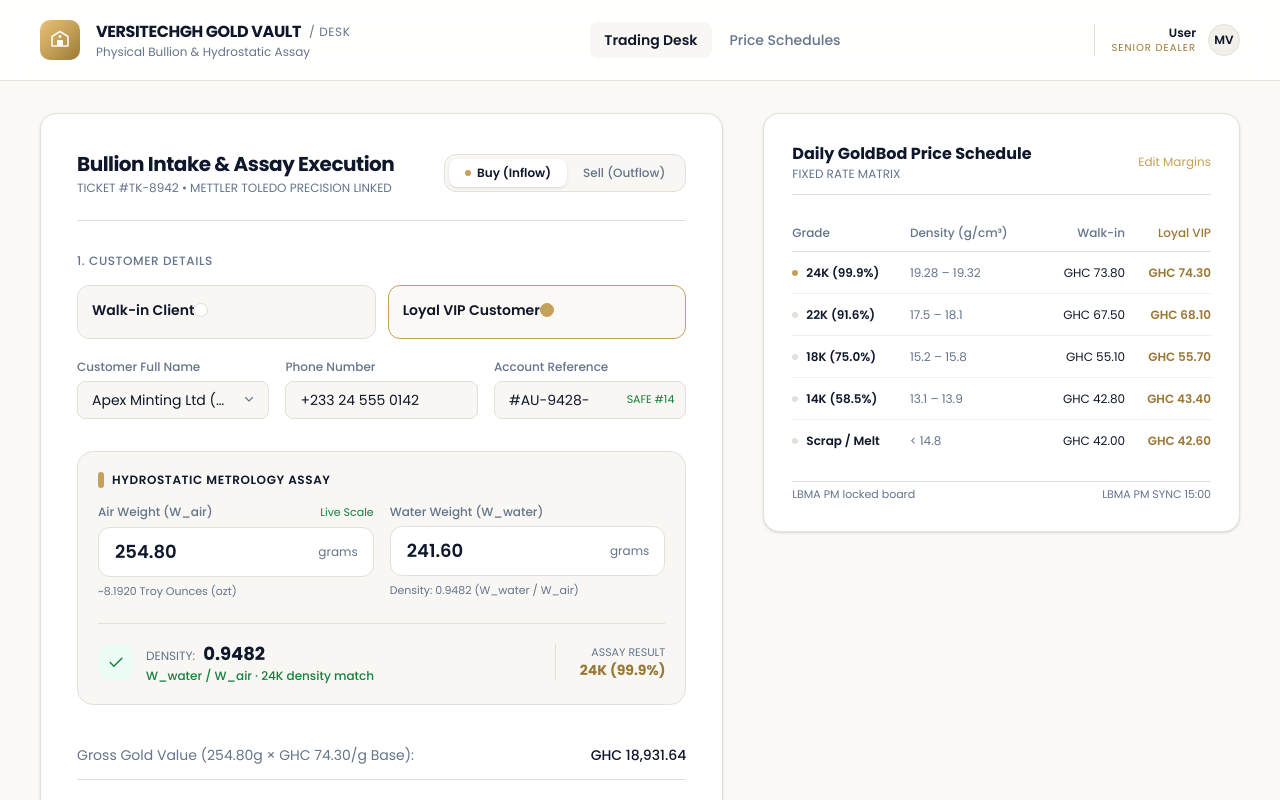
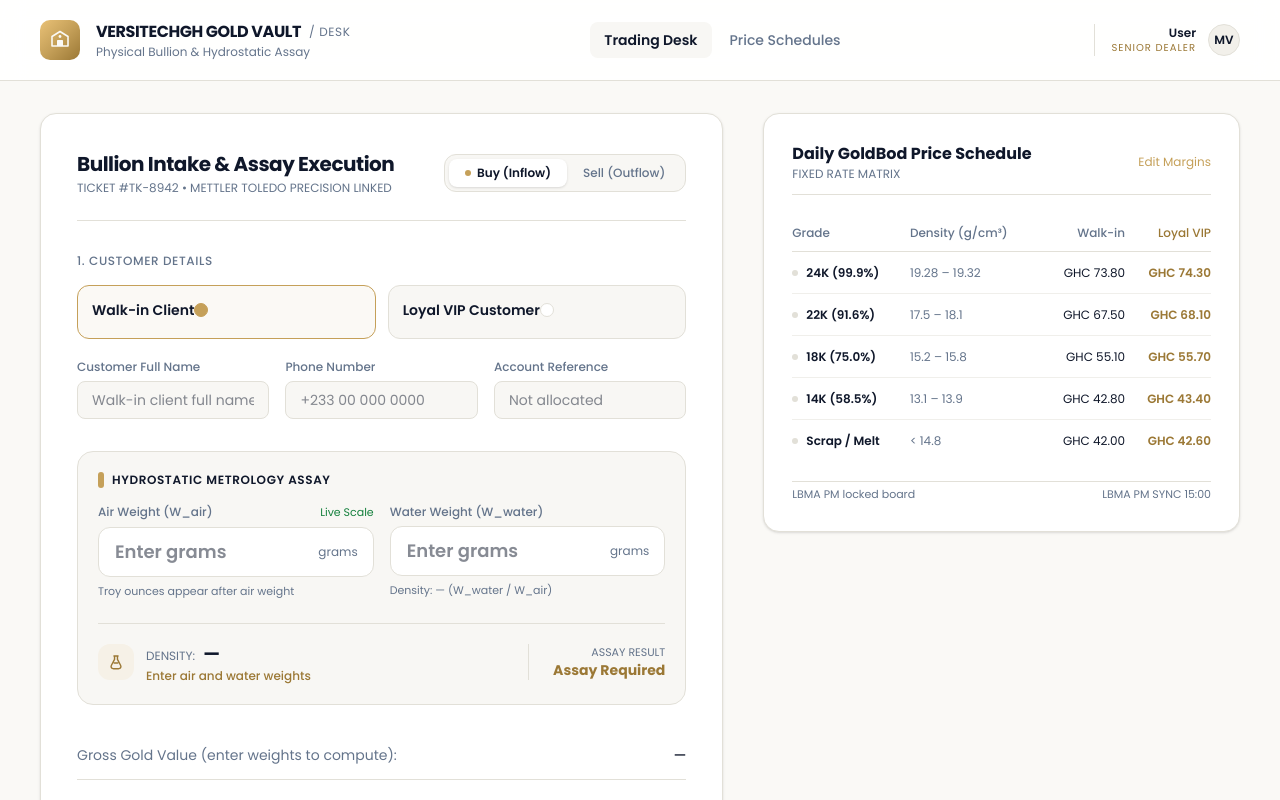
Before and after one commit to alleneben/test-gold-desk, a Next.js app: page / in a window 1280 px wide. Shown: the top 800 px of the page. Built offline with nearby package versions, Linux system fonts and the light colour scheme.

Commit message:
:update name

```diff
--- a/src/components/screens/trading-desk.tsx
+++ b/src/components/screens/trading-desk.tsx
@@ -13,7 +13,7 @@
   type TradeDirection,
 } from "@/lib/assay";
 import { formatDensityRange } from "@/lib/price-schedule";
-import { VIP_ACCOUNTS, findVipAccount, type VipAccount } from "@/lib/counterparties";
+import { findVipAccount, type VipAccount } from "@/lib/counterparties";
 
 type ClientType = "walkin" | "loyal";
 type Disbursement = "sepa" | "cash" | "cheque";
@@ -85,13 +85,13 @@
 export function TradingDesk() {
   const { schedule } = usePriceSchedule();
   const [direction, setDirection] = useState<TradeDirection>("BUY");
-  const [clientType, setClientType] = useState<ClientType>("loyal");
-  const [clientName, setClientName] = useState(VIP_ACCOUNTS[0].name);
-  const [custodyRef, setCustodyRef] = useState(VIP_ACCOUNTS[0].account);
-  const [phone, setPhone] = useState(VIP_ACCOUNTS[0].phone);
-  const [selectedVip, setSelectedVip] = useState<VipAccount | null>(VIP_ACCOUNTS[0]);
-  const [wAir, setWAir] = useState("254.80");
-  const [wWater, setWWater] = useState("241.60");
+  const [clientType, setClientType] = useState<ClientType>("walkin");
+  const [clientName, setClientName] = useState("");
+  const [custodyRef, setCustodyRef] = useState("");
+  const [phone, setPhone] = useState("");
+  const [selectedVip, setSelectedVip] = useState<VipAccount | null>(null);
+  const [wAir, setWAir] = useState("");
+  const [wWater, setWWater] = useState("");
   const [disbursement, setDisbursement] = useState<Disbursement>("sepa");
   const [authorized, setAuthorized] = useState(false);
   const [ledgerFilter, setLedgerFilter] = useState<LedgerFilter>("all");
@@ -133,7 +133,9 @@
 
   function chooseLoyal() {
     setClientType("loyal");
-    applyVip(findVipAccount(clientName) ?? VIP_ACCOUNTS[0]);
+    const vip = findVipAccount(clientName);
+    if (vip) applyVip(vip);
+    else setSelectedVip(null);
   }
 
   function loadSlip(row: (typeof LEDGER)[number]) {
@@ -430,6 +432,7 @@
                     min="0"
                     step="0.01"
                     type="text"
+                    placeholder="Enter grams"
                     value={wAir}
                     onChange={(event) => setWAir(event.target.value)}
                   />
@@ -438,7 +441,7 @@
                   </span>
                 </div>
                 <span className="font-mono text-[11px] text-on-surface-variant">
-                  ~{formatNum(troyOz, 4)} Troy Ounces (ozt)
+                  {air > 0 ? `~${formatNum(troyOz, 4)} Troy Ounces (ozt)` : "Troy ounces appear after air weight"}
                 </span>
               </div>
               <div className="flex flex-col gap-1.5">
@@ -456,6 +459,7 @@
                     min="0"
                     step="0.01"
                     type="text"
+                    placeholder="Enter grams"
                     value={wWater}
                     onChange={(event) => setWWater(event.target.value)}
                   />
@@ -464,7 +468,7 @@
                   </span>
                 </div>
                 <span className="font-mono text-[11px] text-on-surface-variant">
-                  Density: {air > 0 ? formatNum(assay.density, 4) : "—"} (W_water / W_air)
+                  Density: {air > 0 && wWater.trim() !== "" ? formatNum(assay.density, 4) : "—"} (W_water / W_air)
                 </span>
               </div>
             </div>
@@ -479,11 +483,11 @@
                   <div className="flex items-baseline gap-2">
                     <span className="font-mono text-xs text-on-surface-variant uppercase">Density:</span>
                     <span className="font-mono text-lg font-bold text-on-surface">
-                      {air > 0 ? formatNum(assay.density, 4) : "—"}
+                      {air > 0 && wWater.trim() !== "" ? formatNum(assay.density, 4) : "—"}
                     </span>
                   </div>
                   <span className={`text-xs font-medium ${densityMatch ? "text-tertiary" : "text-primary-dark"}`}>
-                    {!air
+                    {!wAir.trim() || !wWater.trim()
                       ? "Enter air and water weights"
                       : densityMatch
                         ? "W_water / W_air · 24K density match"
@@ -502,9 +506,15 @@
             <div className="flex flex-col gap-2.5 text-sm">
               <div className="flex items-center justify-between text-on-surface-variant">
                 <span>
-                  Gross Gold Value ({formatNum(air, 2)}g × {formatGhc(assay.ratePerGram)}/g Base):
+                  Gross Gold Value (
+                  {payoutReady
+                    ? `${formatNum(air, 2)}g × ${formatGhc(assay.ratePerGram)}/g Base`
+                    : "enter weights to compute"}
+                  ):
                 </span>
-                <span className="font-mono font-medium text-on-surface">{formatGhc(payout)}</span>
+                <span className="font-mono font-medium text-on-surface">
+                  {payoutReady ? formatGhc(payout) : "—"}
+                </span>
               </div>
               {/* {subsidy > 0 ? (
                 <div className="flex items-center justify-between text-tertiary">
@@ -529,7 +539,9 @@
                   </span>
                   <span className="text-xs text-on-surface-variant">Immediate Physical Intake Settlement</span>
                 </div>
-                <div className="font-mono text-3xl font-bold tracking-tight text-on-surface">{formatGhc(payout)}</div>
+                <div className="font-mono text-3xl font-bold tracking-tight text-on-surface">
+                  {payoutReady ? formatGhc(payout) : "—"}
+                </div>
               </div>
             </div>
             <div className="flex flex-col gap-2">
```
